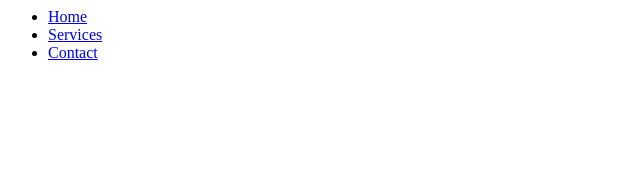
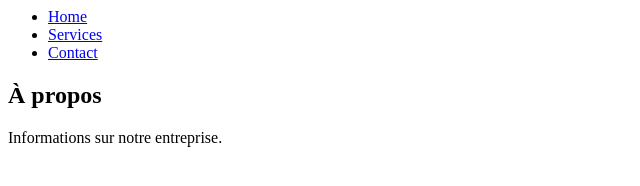
Before and after one commit to rayenmansouri/exam, a plain HTML site: page index.html in a window 1280 px wide. Shown: the whole page, without its empty margins (0-640 px from the left). Drawn offline with Linux system fonts and the light colour scheme.

```diff
--- a/index.html
+++ b/index.html
@@ -5,3 +5,7 @@
         <li><a href="#contact">Contact</a></li>
     </ul>
 </nav>
+<section id="about">
+    <h2>À propos</h2>
+    <p>Informations sur notre entreprise.</p>
+</section>
```
